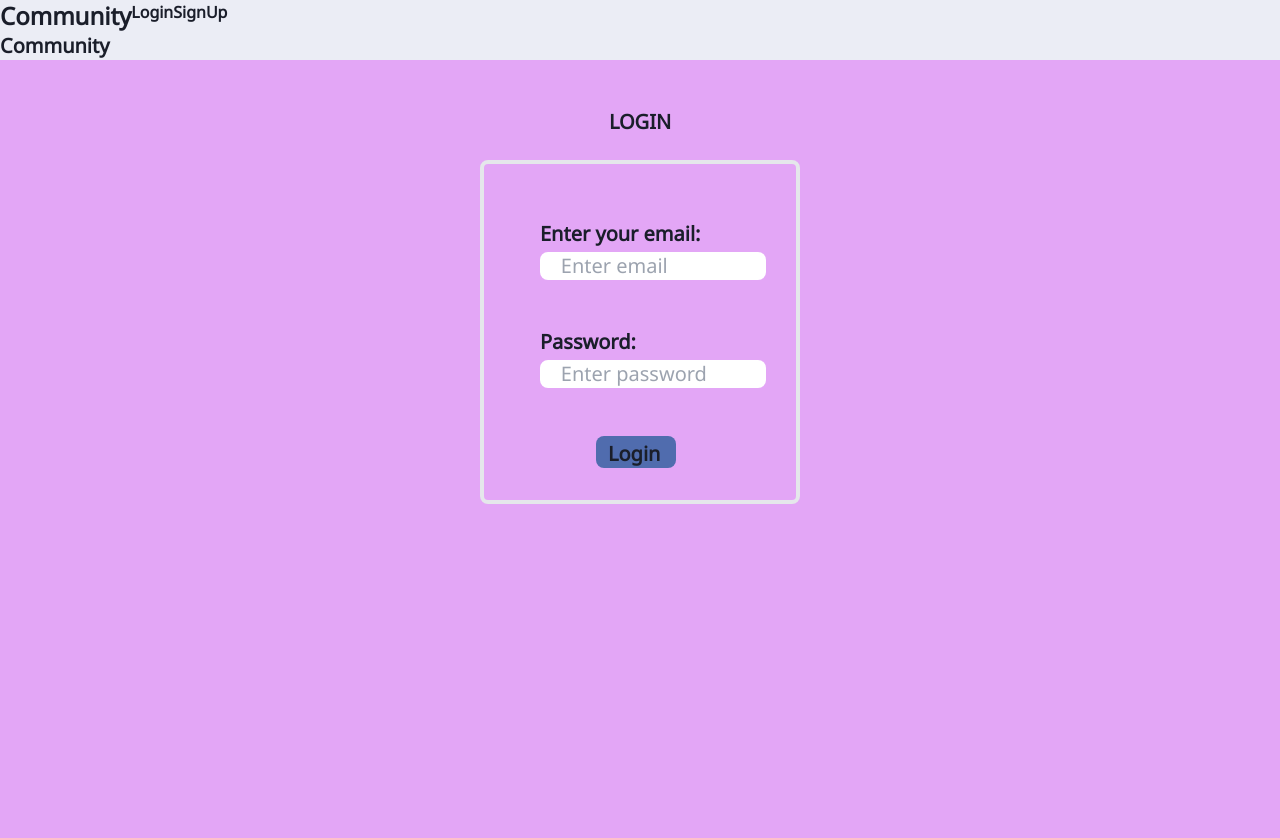
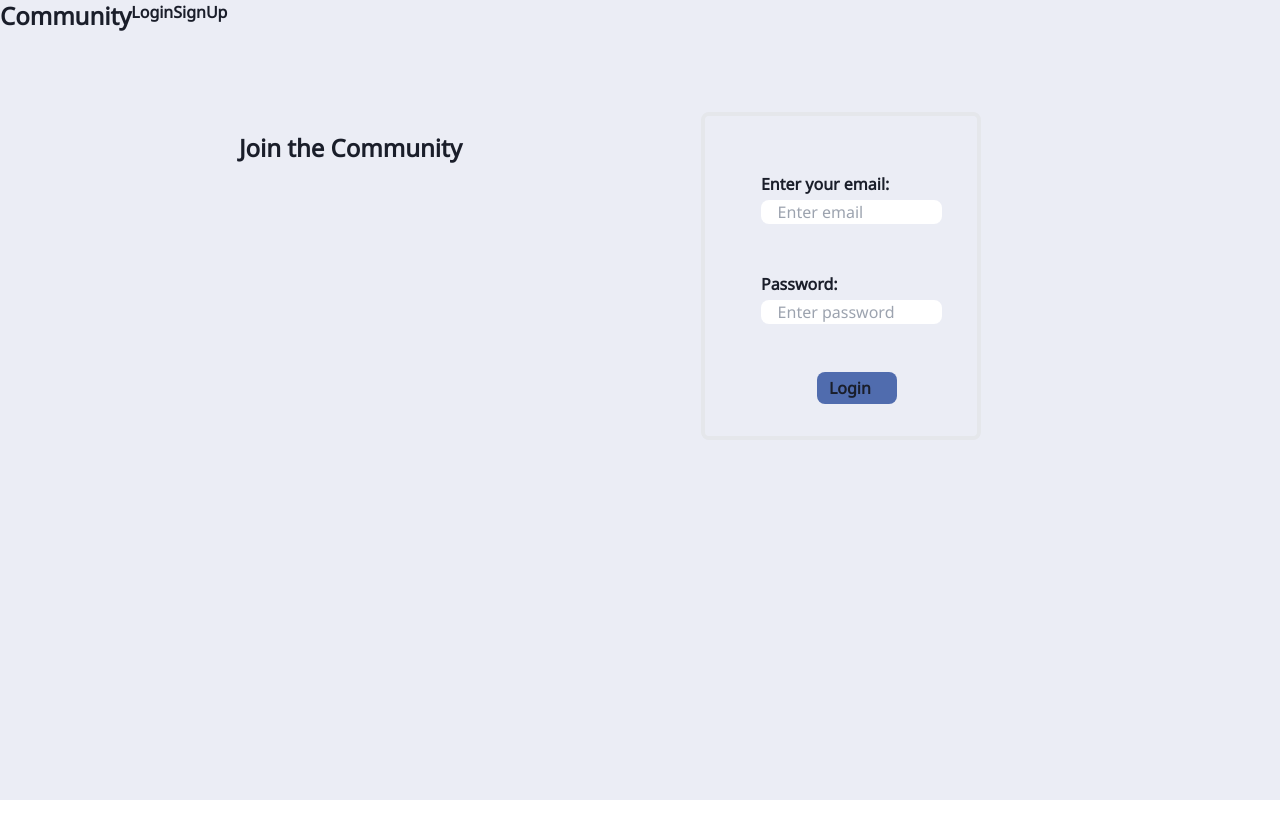
Before and after one commit to Nikhil-Abraham/Community-BMSCE, a Next.js app in the folder c2/: page / in a window 1280 px wide. Shown: the top 838 px of the page. After the commit the page ends 800 px from the top, so only its background shows below. Built offline with nearby package versions, Linux system fonts and the light colour scheme.

Commit message:
fixed login sign up style

```diff
--- a/c2/pages/index.js
+++ b/c2/pages/index.js
@@ -7,15 +7,9 @@ export default function Home() {
     <div class="bg-custom_white h-screen  text-custom_grey-150 font-Nato font-semibold   ">
       <Header />
 
-      <div class="text-custom_grey-150 font-Nato font-semibold text-xl">
-        Community
-        <div
-          id="register_area-jq"
-          class="container  punchline flex flex-col items-center
-                bg-custom_pink w-full h-screen mb-8 ...    "
-        >
-          <div class="py-6 mx-20 mt-6  text-xl ...">LOGIN</div>
-          <div class=" mx-20 border-solid border-4 border-custom_grey-500/50 rounded-lg w-1/4 p-8 ...  ">
+      <div class="w-screen bg-custom_white p-20 flex justify-evenly">
+        <div class="text-2xl font-Nato p-5">Join the Community</div>
+        <div class=" mx-20 border-solid border-4 border-custom_grey-500/50 rounded-lg w-1/4 p-8 ...  ">
             <form action="/intro" method="post" name="register-form">
               <div class="form-group px-6 py-6 ...">
                 <label class="form-label" for="email">
@@ -46,8 +40,19 @@ export default function Home() {
               </div>
             </form>
           </div>
+
+      {/* <div class="text-custom_grey-150 font-Nato font-semibold text-xl">
+        Community
+        <div
+          id="register_area-jq"
+          class="container  punchline flex flex-col items-center
+                bg-custom_pink w-full h-screen mb-8 ...    "
+        >
+          <div class="py-6 mx-20 mt-6  text-xl ...">LOGIN</div>
+
         </div>
-      </div>
+      </div> */}
+    </div>
     </div>
   );
 }
--- a/c2/pages/signup.js
+++ b/c2/pages/signup.js
@@ -9,7 +9,7 @@ export default function Home() {
 
       <div class="w-screen bg-custom_white p-20 flex justify-evenly">
         <div class="text-2xl font-Nato p-5">Join the Community</div>
-        <div>
+        <div class="mx-20 border-solid border-4 border-custom_grey-500/50 rounded-lg w-1/4 p-8">
           <form action="/intro" method="post" name="register-form">
             <div class="form-group px-6 py-6">
               <label class="form-label" for="email">
@@ -47,7 +47,7 @@ export default function Home() {
                 id="pwd"
               ></input>
             </div>
-            <div class="register-btn  bg-custom_blue hover:bg-custom_cyan  rounded-lg mt-6 w-20 h-8 px-3 p-1 ...">
+            <div class="register-btn  bg-custom_blue hover:bg-custom_cyan  rounded-lg mx-20 mt-6 w-20 h-8 px-3 p-1 ...">
               <a href="">Signup</a>
             </div>
           </form>
```
